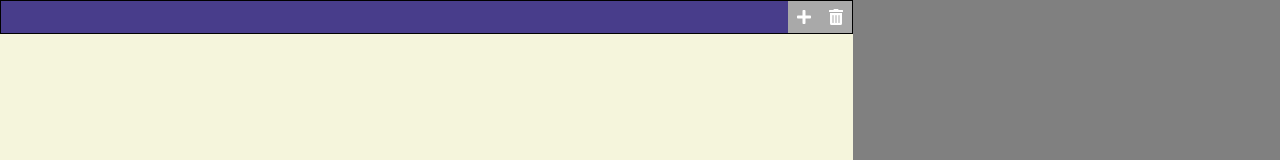
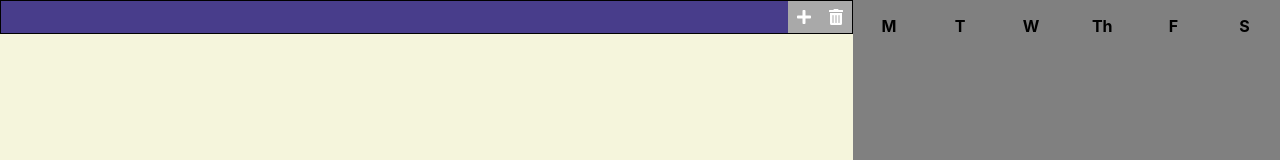
Before and after one commit to dnamme/enlistment-scheduler, a React (Create React App) app: page / in a window 1280 px wide. Shown: the top 160 px of the page. Built offline with nearby package versions, Linux system fonts and the light colour scheme.

Commit message:
add timetable data and basic css

```diff
--- a/src/App.js
+++ b/src/App.js
@@ -1,3 +1,5 @@
+import { useEffect, useState } from 'react'
+
 import InputContainer from './components/InputContainer'
 import Timetable from './components/Timetable'
 import './css/App.css'
@@ -5,10 +7,17 @@ import './css/Input.css'
 import './css/Timetable.css'
 
 function App() {
+  const [data, setData] = useState([])
+  const [groupedData, setGroupedData] = useState([[], [], [], [], [], []])
+
+  useEffect(() => {
+    console.log('data changed!')
+  }, data)
+
   return (
     <div className="app">
       <InputContainer />
-      <Timetable />
+      <Timetable data={groupedData} />
     </div>
   )
 }
--- a/src/components/Timetable.js
+++ b/src/components/Timetable.js
@@ -1,6 +1,13 @@
-function Timetable() {
+function Timetable({ data }) {
+  const daysOfWeek = ['M', 'T', 'W', 'Th', 'F', 'S']
+
   return (
     <div className="timetable">
+      {data.map((col, index) => (
+        <div key={index}>
+          <p className="day">{daysOfWeek[index]}</p>
+        </div>
+      ))}
     </div>
   )
 }
--- a/src/css/Timetable.css
+++ b/src/css/Timetable.css
@@ -4,3 +4,15 @@
   grid-template-columns: repeat(6, 1fr);
   background-color: gray;
 }
+
+.timetable > * {
+  height: 100%;
+  display: grid;
+  grid-template-columns: 1fr;
+  grid-template-rows: min-content repeat(20, 1fr);
+}
+
+.timetable > * > .day {
+  text-align: center;
+  font-weight: bold;
+}
```
